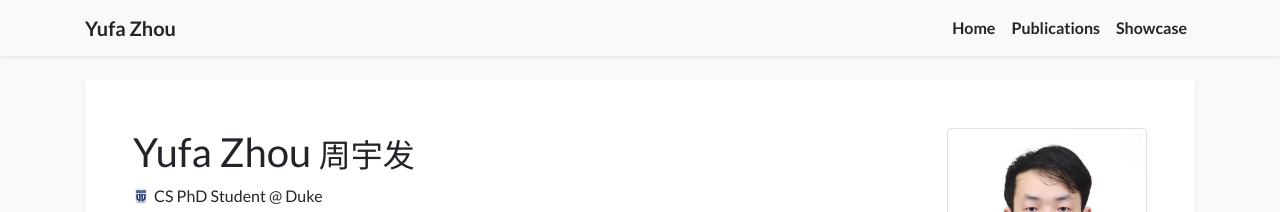
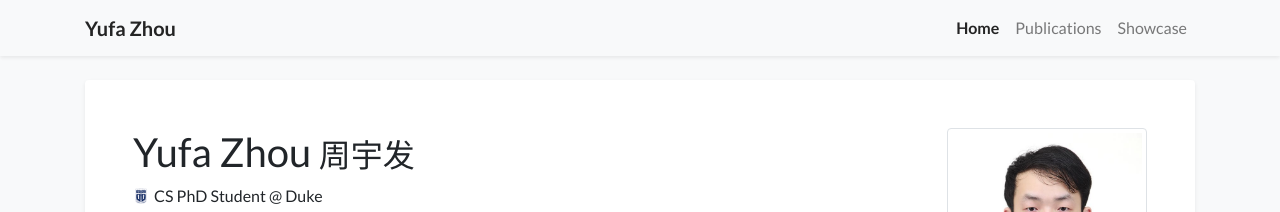
Before and after one commit to MasterZhou1/MasterZhou1.github.io, a Jekyll site: the page built from index.html, in a window 1280 px wide. Shown: the top 212 px of the page. Built offline with Jekyll 4.4.1, drawn with Linux system fonts in a browser that asks for light colours; nearby versions of some CDN libraries; a style sheet for code colours, icons or effects is not loaded.

Commit message:
Refactor active class assignment in navbar

```diff
--- a/_includes/navbar.html
+++ b/_includes/navbar.html
@@ -14,10 +14,10 @@
         {% for item in site.data.navigation.pages %}
           {% assign name = item.name | downcase | strip %}
           {% assign href = item.url %}
-          {% assign active = (name == current) %}
-
           <li class="nav-item">
-            <a href="{{ href | relative_url }}" class="nav-link{% if active %} active{% endif %}"{% if active %} aria-current="page"{% endif %}>{{ item.name }}</a>
+            <a href="{{ href | relative_url }}"
+               class="nav-link{% if name == current %} active{% endif %}"
+               {% if name == current %}aria-current="page"{% endif %}>{{ item.name }}</a>
           </li>
         {% endfor %}
       </ul>
```
